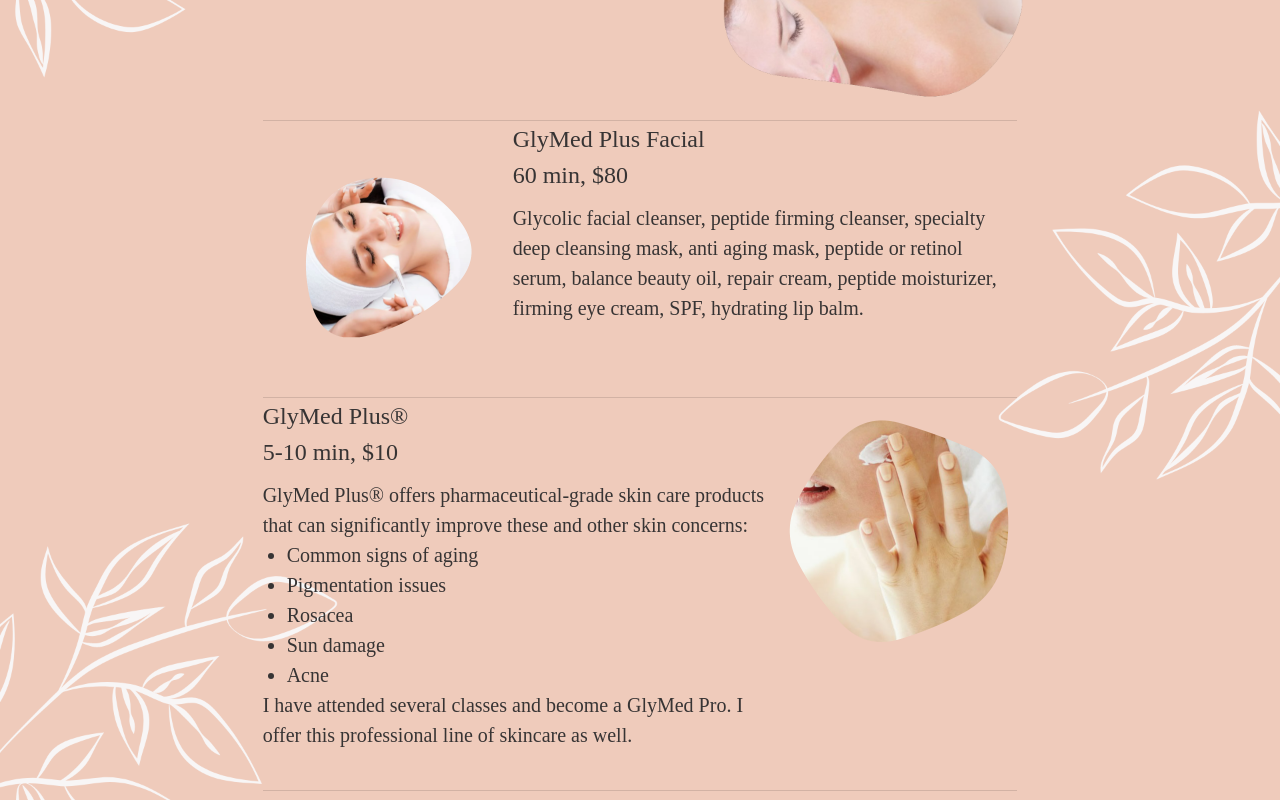
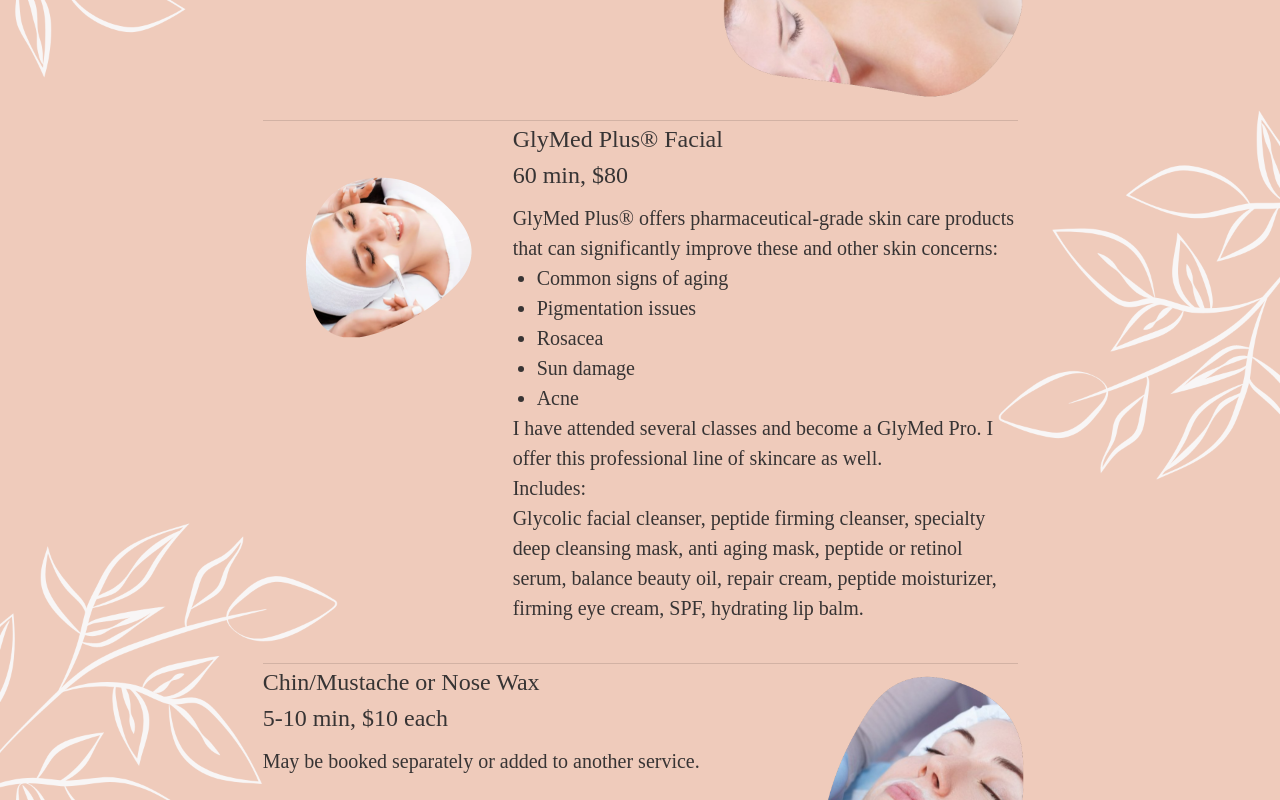
Before and after one commit to Delta-Apps-LLC/kbfacials, a Nuxt app: page / in a window 1280 px wide. Shown: the part 1900-2700 px from the top of the page. Built offline with nearby package versions, Linux system fonts and the light colour scheme.

Commit message:
fixed glymed service

```diff
--- a/pages/index.vue
+++ b/pages/index.vue
@@ -87,18 +87,11 @@
           description: '$100 for 90 minutes of pampering.',
         },
         {
-          title: 'GlyMed Plus Facial',
+          title: 'GlyMed Plus® Facial',
           time: '60 min',
           price: '$80',
           src: 'glymed.png',
-          description: 'Glycolic facial cleanser, peptide firming cleanser, specialty deep cleansing mask, anti aging mask, peptide or retinol serum, balance beauty oil, repair cream, peptide moisturizer, firming eye cream, SPF, hydrating lip balm.',
-        },
-        {
-          title: 'GlyMed Plus®',
-          time: '5-10 min',
-          price: '$10',
-          src: 'glymed-plus.png',
-          description: 'GlyMed Plus® offers pharmaceutical-grade skin care products that can significantly improve these and other skin concerns:\n<ul><li>Common signs of aging</li><li>Pigmentation issues</li><li>Rosacea</li><li>Sun damage</li><li>Acne</li></ul>I have attended several classes and become a GlyMed Pro. I offer this professional line of skincare as well.',
+          description: 'GlyMed Plus® offers pharmaceutical-grade skin care products that can significantly improve these and other skin concerns:\n<ul><li>Common signs of aging</li><li>Pigmentation issues</li><li>Rosacea</li><li>Sun damage</li><li>Acne</li></ul>I have attended several classes and become a GlyMed Pro. I offer this professional line of skincare as well.<br>Includes:<br>Glycolic facial cleanser, peptide firming cleanser, specialty deep cleansing mask, anti aging mask, peptide or retinol serum, balance beauty oil, repair cream, peptide moisturizer, firming eye cream, SPF, hydrating lip balm.',
         },
         {
           title: 'Chin/Mustache or Nose Wax',
```
